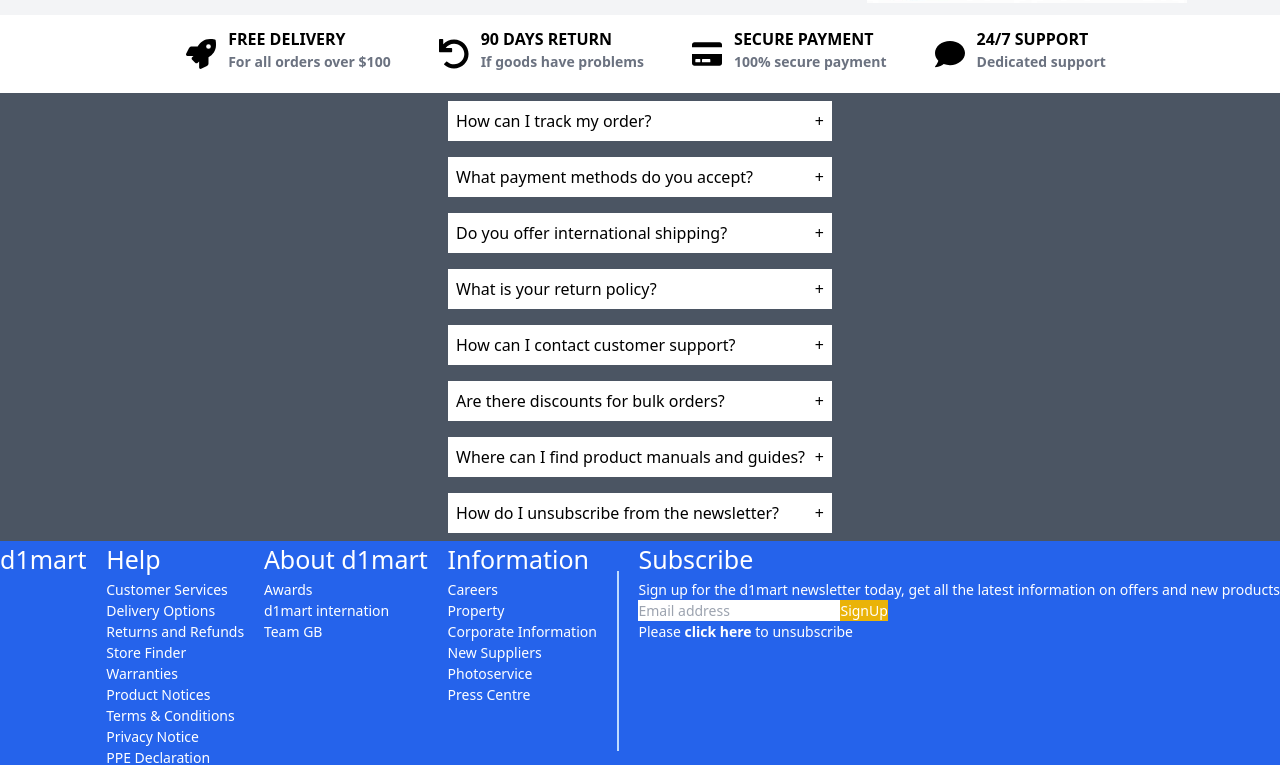
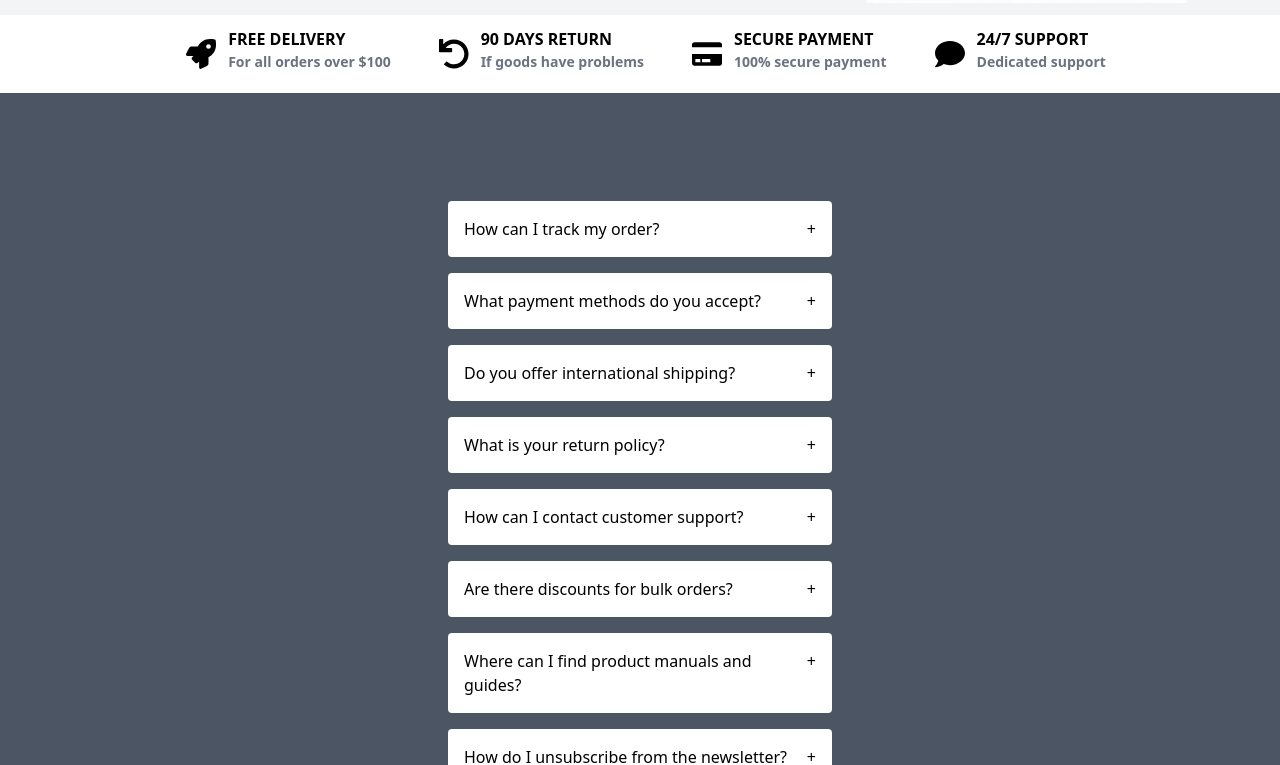
Before and after one commit to DiwanMalla/ecommerce-store, a React (Vite) app: page /home in a window 1280 px wide. Shown: the part 577-1342 px from the top of the page. Built offline with nearby package versions, Linux system fonts and the light colour scheme.

Commit message:
Added some style for FAQ

```diff
--- a/src/components/frequentQuestion.tsx
+++ b/src/components/frequentQuestion.tsx
@@ -11,13 +11,13 @@ const frequentQuestion = () => {
     }
   };
   return (
-    <div className="bg-gray-600 flex justify-center">
+    <div className="bg-gray-600 min-h-screen flex justify-center items-center py-8">
       <div id="wrapper" className="w-[400px]">
         {data.map((data) => (
           <div key={data.id} className="p-2">
             <div
               id="question"
-              className=" bg-white p-2 flex justify-between"
+              className=" bg-white rounded p-4 flex justify-between cursor-pointer"
               onClick={() => {
                 handleClicked(data.id);
               }}
@@ -25,9 +25,11 @@ const frequentQuestion = () => {
               <h2>{data.question}</h2>
               <span>{selected.includes(data.id) ? "-" : "+"}</span>
             </div>
-            <div className="bg-gray-400">
-              <span>{selected.includes(data.id) && data.answer}</span>
-            </div>
+            {selected.includes(data.id) && (
+              <div className="bg-gray-400 rounded-md mt-2 p-4">
+                <span>{data.answer}</span>
+              </div>
+            )}
           </div>
         ))}
       </div>
```
